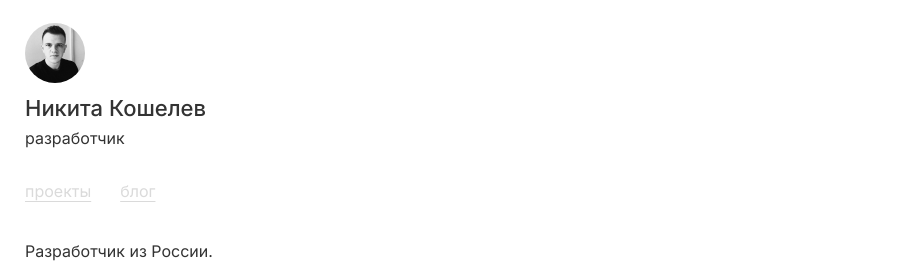
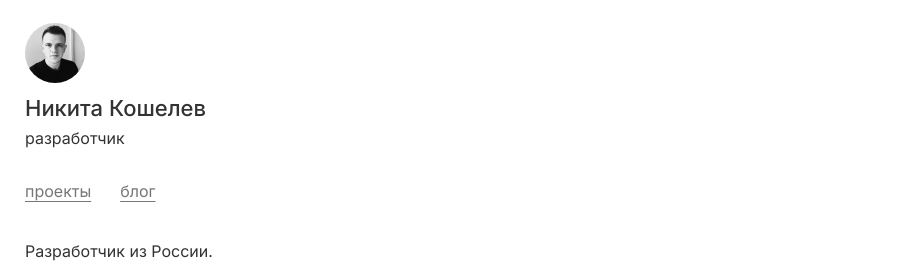
Before and after one commit to nunjuck/koshelev-dev, a Next.js app: page / in a window 1280 px wide. Shown: the top 271 px of the page, without its empty margins (0-912 px from the left). Built offline with nearby package versions, Linux system fonts and the light colour scheme.

Commit message:
update color disabled link

```diff
--- a/src/styles/global.css
+++ b/src/styles/global.css
@@ -9,7 +9,7 @@
   /* Colors */
   --base-text-color: #333;
   --link-text-color: #336FEE;
-  --disabled-link-text-color: #DADADA;
+  --disabled-link-text-color: #767676;
   --black: #000
 }
 
```
